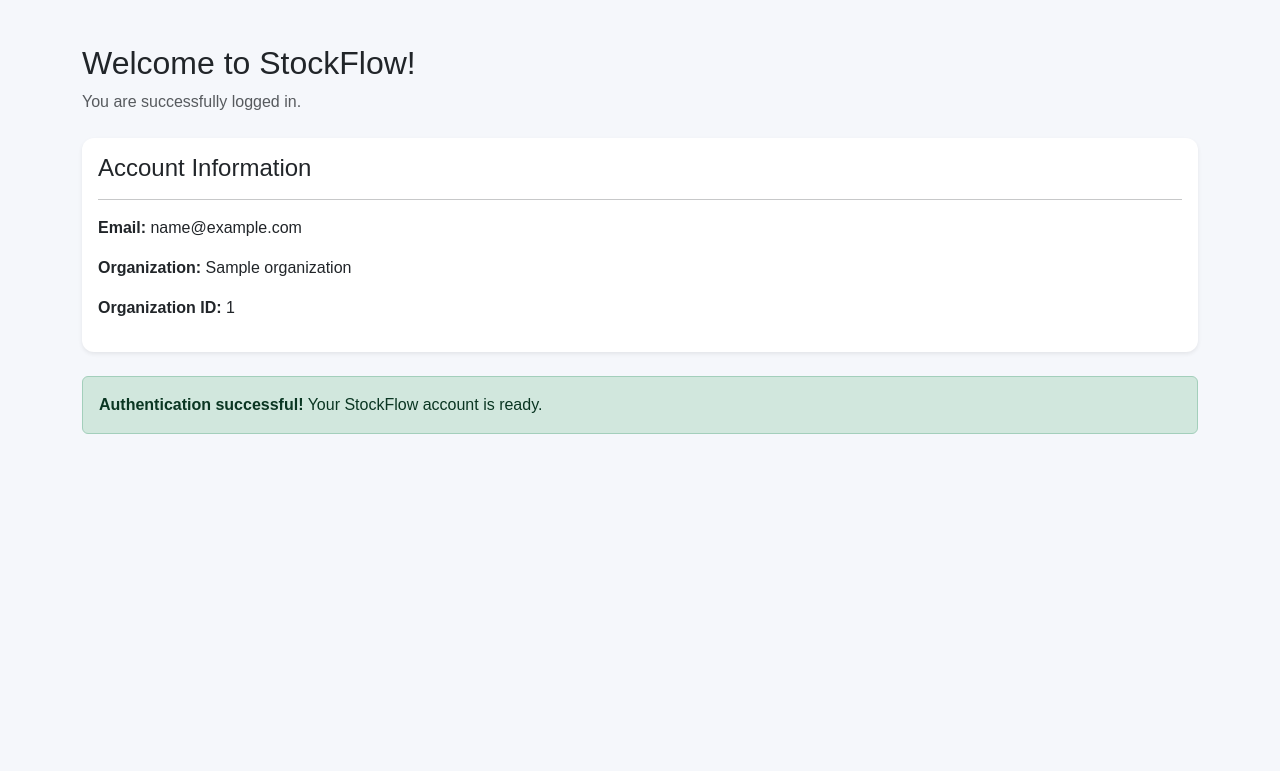
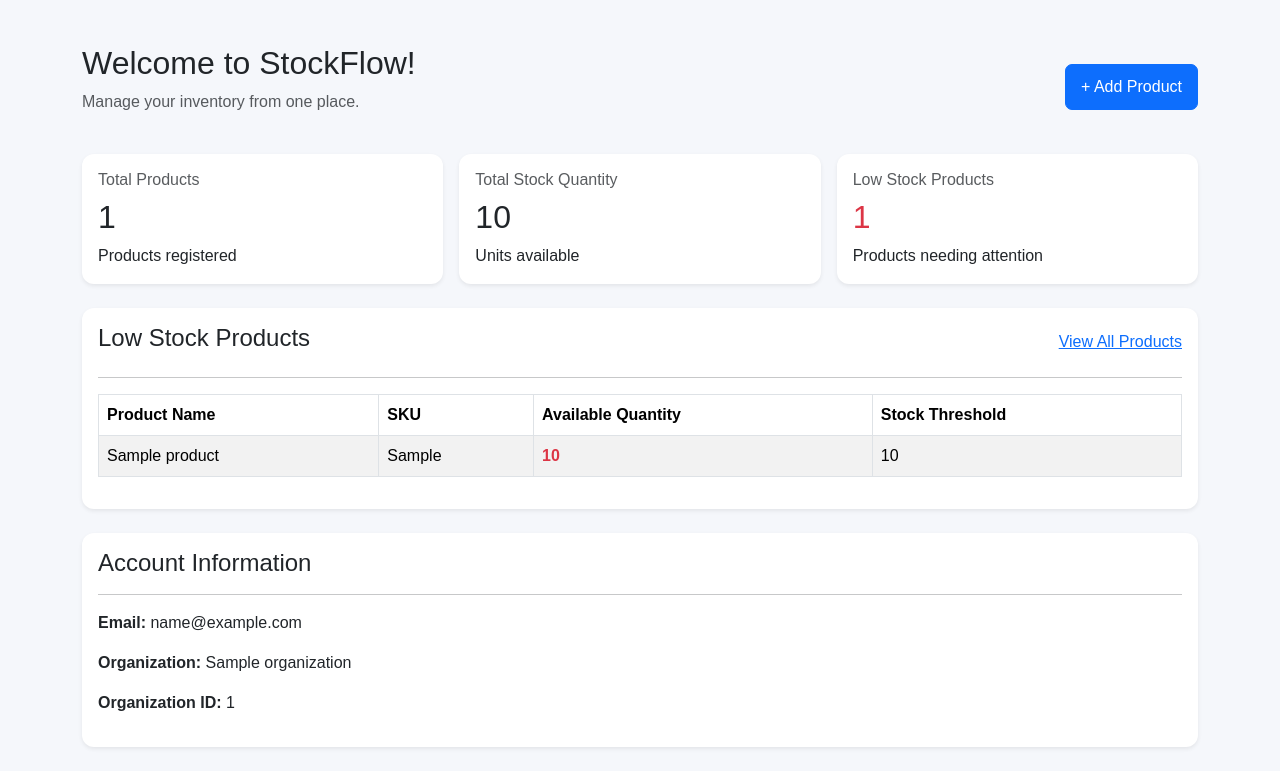
Before and after one commit to Srilatha-1232/stockflow-inventory-management, a Flask app: page /dashboard in a window 1280 px wide. Shown: the part 59-830 px from the top of the page. Before the commit the page ends 493 px from the top, so only its background shows below. Run offline with Flask 3, Linux system fonts and the light colour scheme; a user stored in the database is signed in; tables that the repository leaves empty hold one stand-in row (values such as "Sample post"); some libraries are stand-ins or nearby versions.

Commit message:
Add dashboard analytics and low stock monitoring

```diff
--- a/app.py
+++ b/app.py
@@ -216,11 +216,45 @@ def login():
 @login_required
 def dashboard():
 
+    organization_id = current_user.organization_id
+
+    # Total number of products
+    total_products = Product.query.filter_by(
+        organization_id=organization_id
+    ).count()
+
+    # Total quantity of all products
+    total_quantity = db.session.query(
+        db.func.coalesce(db.func.sum(Product.quantity), 0)
+    ).filter_by(
+        organization_id=organization_id
+    ).scalar()
+
+    # Get all products belonging to this organization
+    products = Product.query.filter_by(
+        organization_id=organization_id
+    ).all()
+
+    # Find low-stock products
+    low_stock_products = [
+        product for product in products
+        if product.quantity <= (
+            product.low_stock_threshold
+            if product.low_stock_threshold is not None
+            else current_user.organization.default_threshold
+        )
+    ]
+
+    low_stock_count = len(low_stock_products)
+
     return render_template(
         "dashboard.html",
-        user=current_user
+        user=current_user,
+        total_products=total_products,
+        total_quantity=total_quantity,
+        low_stock_count=low_stock_count,
+        low_stock_products=low_stock_products
     )
-
 
 # ==================================
 # ADD PRODUCT ROUTE
--- a/templates/dashboard.html
+++ b/templates/dashboard.html
@@ -7,33 +7,134 @@
 
 <div class="dashboard-container">
 
-    <h2 class="mb-2">Welcome to StockFlow!</h2>
+    <div class="d-flex justify-content-between align-items-center flex-wrap mb-4">
+        <div>
+            <h2>Welcome to StockFlow!</h2>
+            <p class="text-muted">
+                Manage your inventory from one place.
+            </p>
+        </div>
 
-    <p class="text-muted">
-        You are successfully logged in.
-    </p>
+        <a href="{{ url_for('add_product') }}" class="btn btn-primary">
+            + Add Product
+        </a>
+    </div>
 
+    <!-- ANALYTICS CARDS -->
 
-    <div class="card shadow-sm mt-4">
+    <div class="row g-3 mb-4">
+
+        <div class="col-md-4">
+            <div class="card shadow-sm h-100">
+                <div class="card-body">
+                    <h6 class="text-muted">Total Products</h6>
+                    <h2>{{ total_products }}</h2>
+                    <p class="mb-0">Products registered</p>
+                </div>
+            </div>
+        </div>
+
+        <div class="col-md-4">
+            <div class="card shadow-sm h-100">
+                <div class="card-body">
+                    <h6 class="text-muted">Total Stock Quantity</h6>
+                    <h2>{{ total_quantity }}</h2>
+                    <p class="mb-0">Units available</p>
+                </div>
+            </div>
+        </div>
+
+        <div class="col-md-4">
+            <div class="card shadow-sm h-100">
+                <div class="card-body">
+                    <h6 class="text-muted">Low Stock Products</h6>
+                    <h2 class="text-danger">{{ low_stock_count }}</h2>
+                    <p class="mb-0">Products needing attention</p>
+                </div>
+            </div>
+        </div>
+
+    </div>
+
+    <!-- LOW STOCK PRODUCTS -->
+
+    <div class="card shadow-sm mb-4">
+
+        <div class="card-body">
+
+            <div class="d-flex justify-content-between align-items-center">
+                <h4>Low Stock Products</h4>
+                <a href="{{ url_for('view_products') }}">View All Products</a>
+            </div>
+
+            <hr>
+
+            <div class="table-responsive">
+
+                <table class="table table-bordered table-striped">
+
+                    <thead>
+                        <tr>
+                            <th>Product Name</th>
+                            <th>SKU</th>
+                            <th>Available Quantity</th>
+                            <th>Stock Threshold</th>
+                        </tr>
+                    </thead>
+
+                    <tbody>
+
+                        {% for product in low_stock_products %}
+
+                        <tr>
+                            <td>{{ product.name }}</td>
+                            <td>{{ product.sku }}</td>
+                            <td class="text-danger fw-bold">
+                                {{ product.quantity }}
+                            </td>
+                            <td>
+                                {{ product.low_stock_threshold
+                                   if product.low_stock_threshold is not none
+                                   else user.organization.default_threshold }}
+                            </td>
+                        </tr>
+
+                        {% else %}
+
+                        <tr>
+                            <td colspan="4" class="text-center text-success">
+                                No low-stock products. Your inventory is healthy!
+                            </td>
+                        </tr>
+
+                        {% endfor %}
+
+                    </tbody>
+
+                </table>
+
+            </div>
+
+        </div>
+
+    </div>
+
+    <!-- ACCOUNT INFORMATION -->
+
+    <div class="card shadow-sm">
 
         <div class="card-body">
 
             <h4>Account Information</h4>
-
             <hr>
 
-            <p>
-                <strong>Email:</strong>
-                {{ user.email }}
-            </p>
+            <p><strong>Email:</strong> {{ user.email }}</p>
 
-            <p>
-                <strong>Organization:</strong>
+            <p><strong>Organization:</strong>
                 {{ user.organization.name }}
             </p>
 
-            <p>
-                <strong>Organization ID:</strong>
+            <p><strong>Organization ID:</strong>
                 {{ user.organization_id }}
             </p>
 
@@ -41,15 +142,6 @@
 
     </div>
 
-
-    <div class="alert alert-success mt-4">
-
-        <strong>Authentication successful!</strong>
-
-        Your StockFlow account is ready.
-
-    </div>
-
 </div>
 
 {% endblock %}
```
